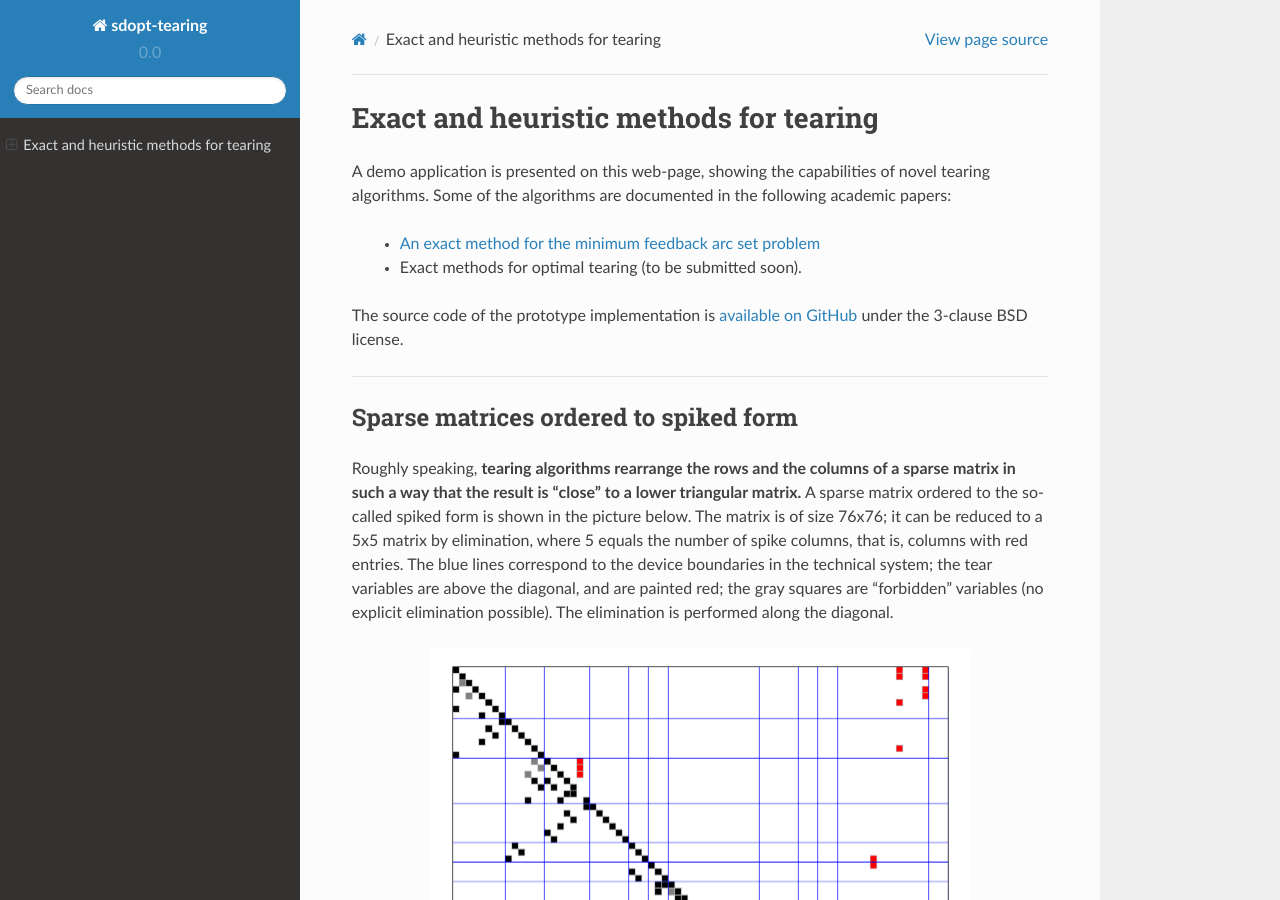
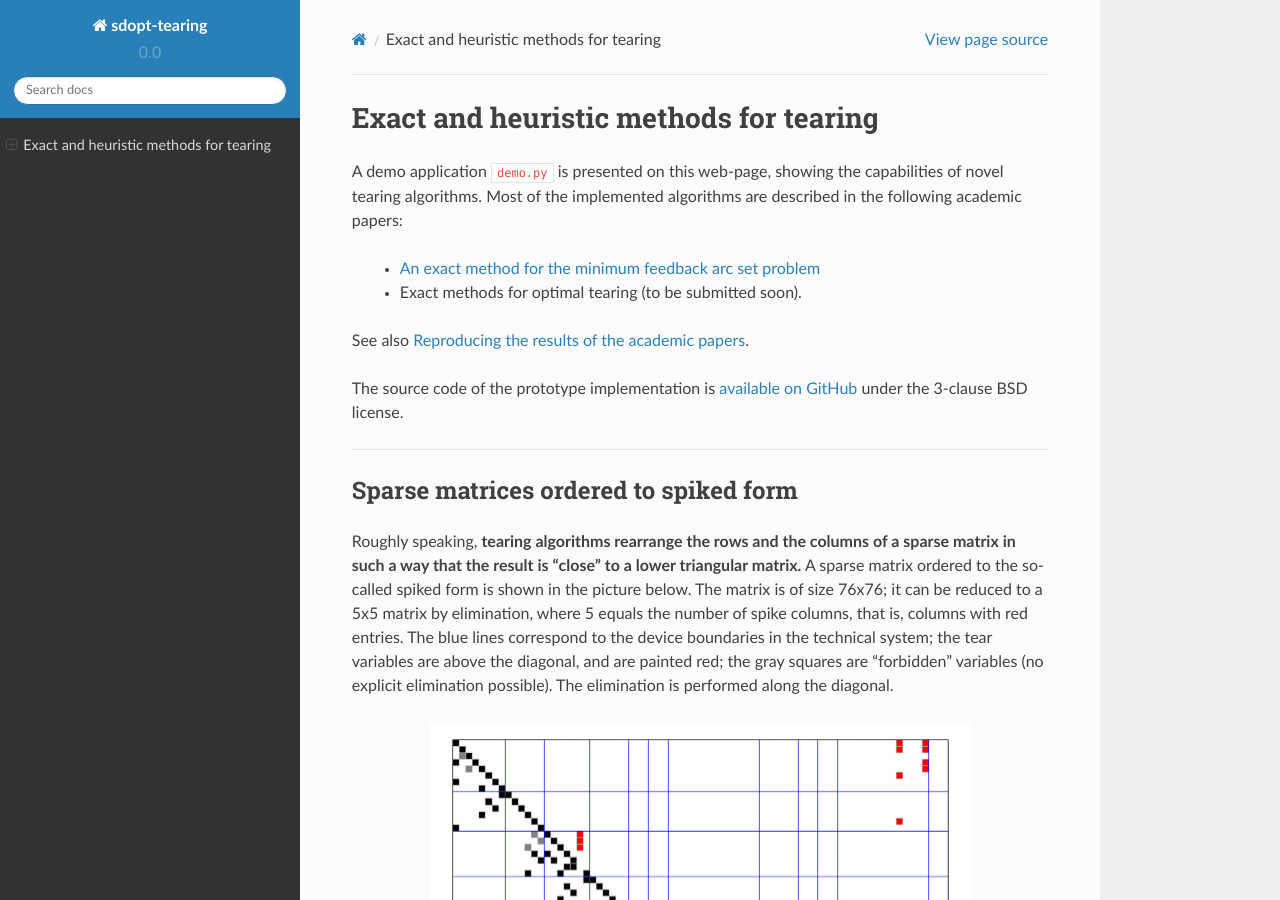
Before and after one commit to baharev/sdopt-tearing, a Sphinx documentation site: the page built from docs/index.rst, in a window 1280 px wide and 900 px high. Built offline with Sphinx 7.4.7 and the Read the Docs theme 2.0.0, drawn with Linux system fonts in a browser that asks for light colours.

Commit message:
Improved formatting, minor fixes; adding the reference to the rtd index

```diff
--- a/docs/index.rst
+++ b/docs/index.rst
@@ -8,12 +8,14 @@
 Exact and heuristic methods for tearing
 =======================================
 
-A demo application is presented on this web-page, showing the capabilities
-of novel tearing algorithms. Some of the algorithms are documented in the
-following academic papers:
+A demo application :file:`demo.py` is presented on this web-page,
+showing the capabilities of novel tearing algorithms. Most of the
+implemented algorithms are described in the following academic papers:
 
   - `An exact method for the minimum feedback arc set problem <http://reliablecomputing.eu/baharev_minimum_feedback_arc_set.pdf>`_
   - Exact methods for optimal tearing (to be submitted soon).
+
+See also `Reproducing the results of the academic papers <https://github.com/baharev/sdopt-tearing#reproducing-the-results-of-the-academic-papers>`_.
 
 The source code of the prototype implementation is
 `available on GitHub <https://github.com/baharev/sdopt-tearing>`_ under the
```
Also changed, not shown: README.md (+14 -10 lines).
